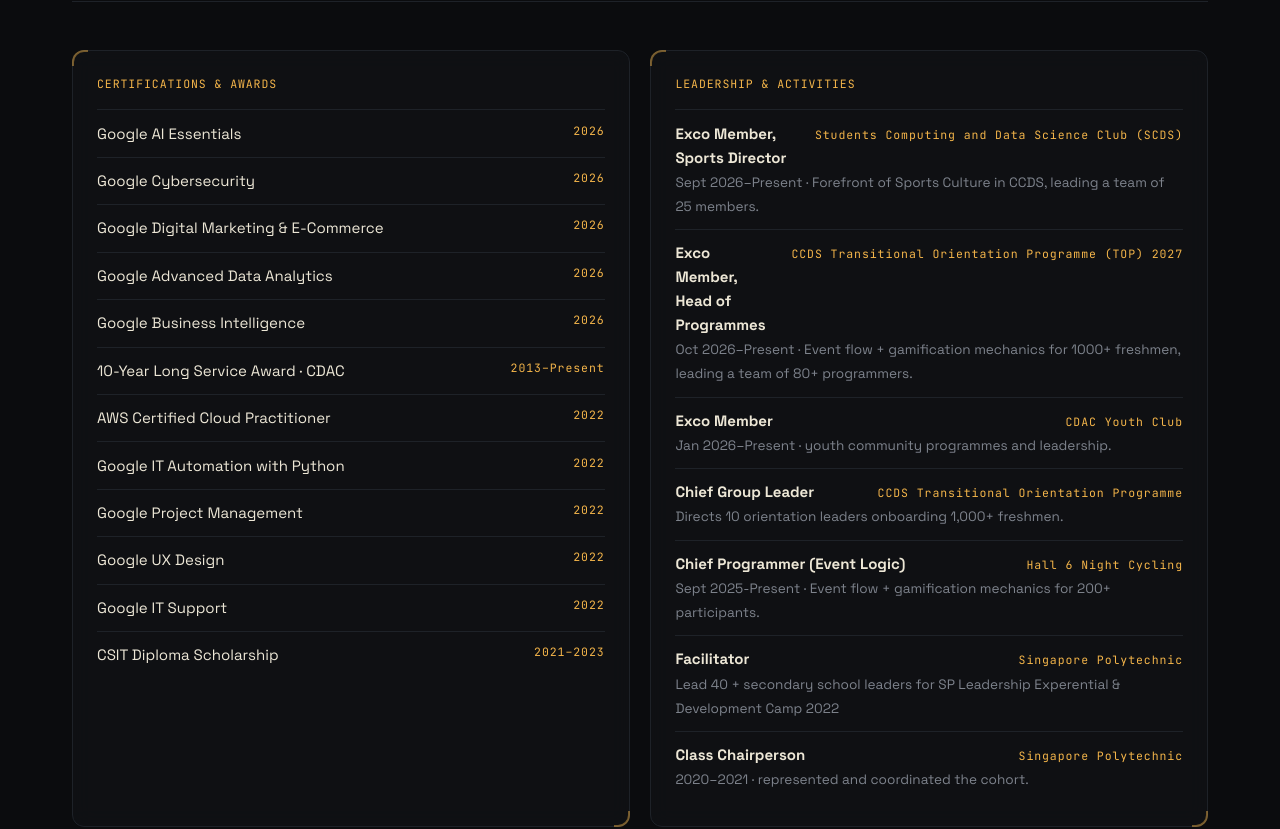
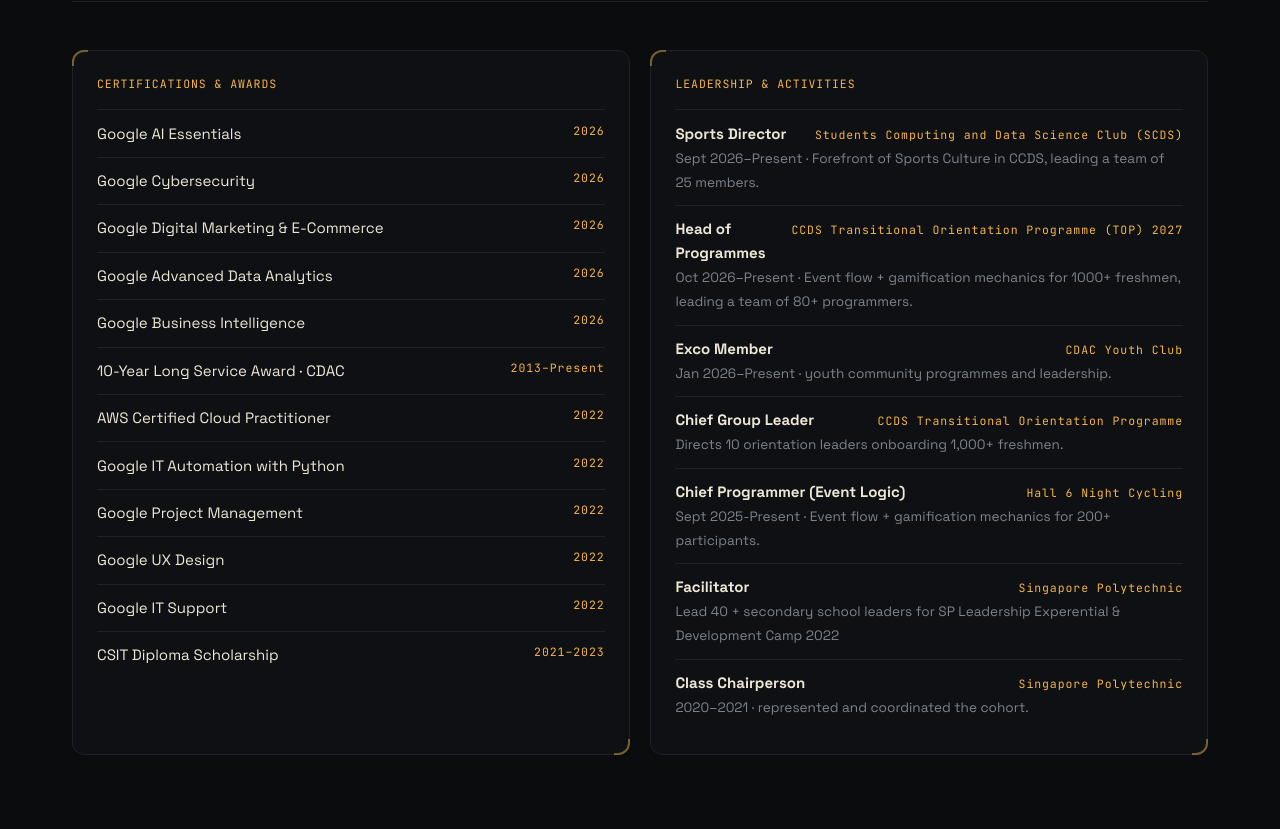
Before and after one commit to firepryo/Portfolio, a React (Vite) app: page / in a window 1280 px wide. Shown: the part 6280-7109 px from the top of the page. Built offline with nearby package versions, Linux system fonts and the light colour scheme.

Commit message:
Update content.js

```diff
--- a/src/content.js
+++ b/src/content.js
@@ -201,8 +201,8 @@ export const certifications = [
 ]
 
 export const leadership = [
-  { role: 'Exco Member, Sports Director', org: 'Students Computing and Data Science Club (SCDS)', detail: 'Sept 2026–Present · Forefront of Sports Culture in CCDS, leading a team of 25 members.' },
-  { role: 'Exco Member, Head of Programmes', org: 'CCDS Transitional Orientation Programme (TOP) 2027', detail: 'Oct 2026–Present · Event flow + gamification mechanics for 1000+ freshmen, leading a team of 80+ programmers.' },
+  { role: 'Sports Director', org: 'Students Computing and Data Science Club (SCDS)', detail: 'Sept 2026–Present · Forefront of Sports Culture in CCDS, leading a team of 25 members.' },
+  { role: 'Head of Programmes', org: 'CCDS Transitional Orientation Programme (TOP) 2027', detail: 'Oct 2026–Present · Event flow + gamification mechanics for 1000+ freshmen, leading a team of 80+ programmers.' },
   { role: 'Exco Member', org: 'CDAC Youth Club', detail: 'Jan 2026–Present · youth community programmes and leadership.' },
   { role: 'Chief Group Leader', org: 'CCDS Transitional Orientation Programme', detail: 'Directs 10 orientation leaders onboarding 1,000+ freshmen.' },
   { role: 'Chief Programmer (Event Logic)', org: 'Hall 6 Night Cycling', detail: 'Sept 2025-Present · Event flow + gamification mechanics for 200+ participants.' },
```
